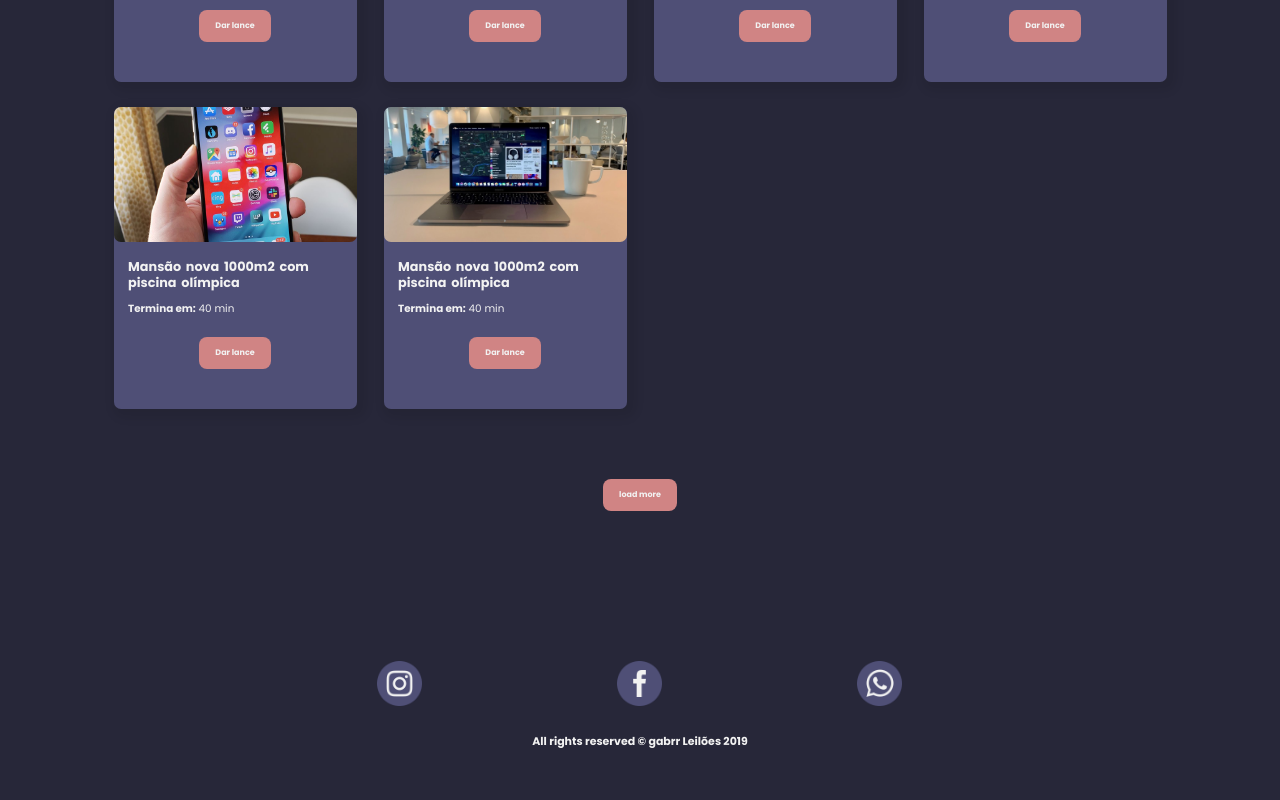
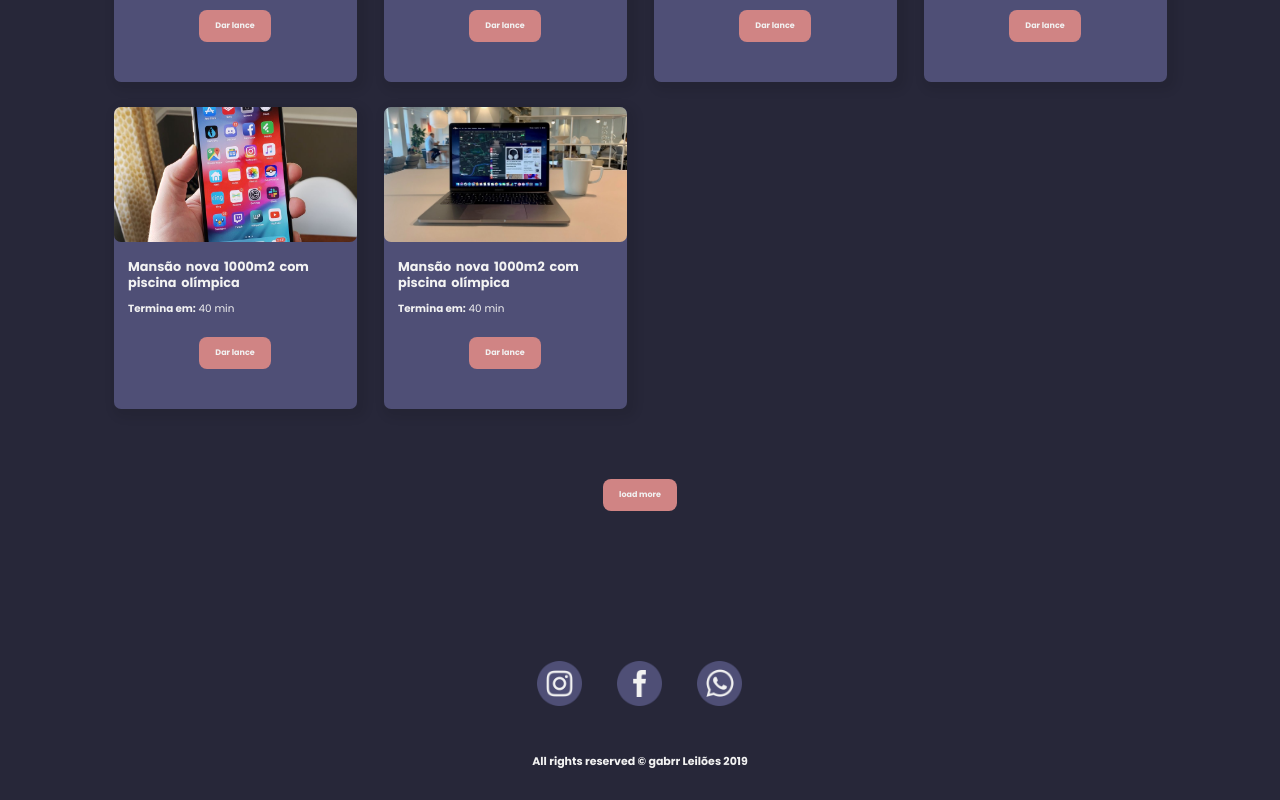
Before and after one commit to gabrr/leilao, a React (Create React App) app: page / in a window 1280 px wide. Shown: the part 1323-2123 px from the top of the page. Built offline with nearby package versions, Linux system fonts and the light colour scheme.

Commit message:
responsive footer

```diff
--- a/src/components/footer/style.css
+++ b/src/components/footer/style.css
@@ -11,6 +11,23 @@ footer ul {
     margin: 150px auto 20px;
 }
 
+footer li {
+    margin: 0 5px;
+}
+
 footer img {
     max-width: 45px;
 }
+
+@media only screen and (min-width: 450px) {
+    footer ul {
+        width: 31%;
+    }
+}
+
+@media only screen and (min-width: 800px) {
+    footer ul {
+        width: 20%;
+        margin-bottom: 40px;
+    }
+}
```
